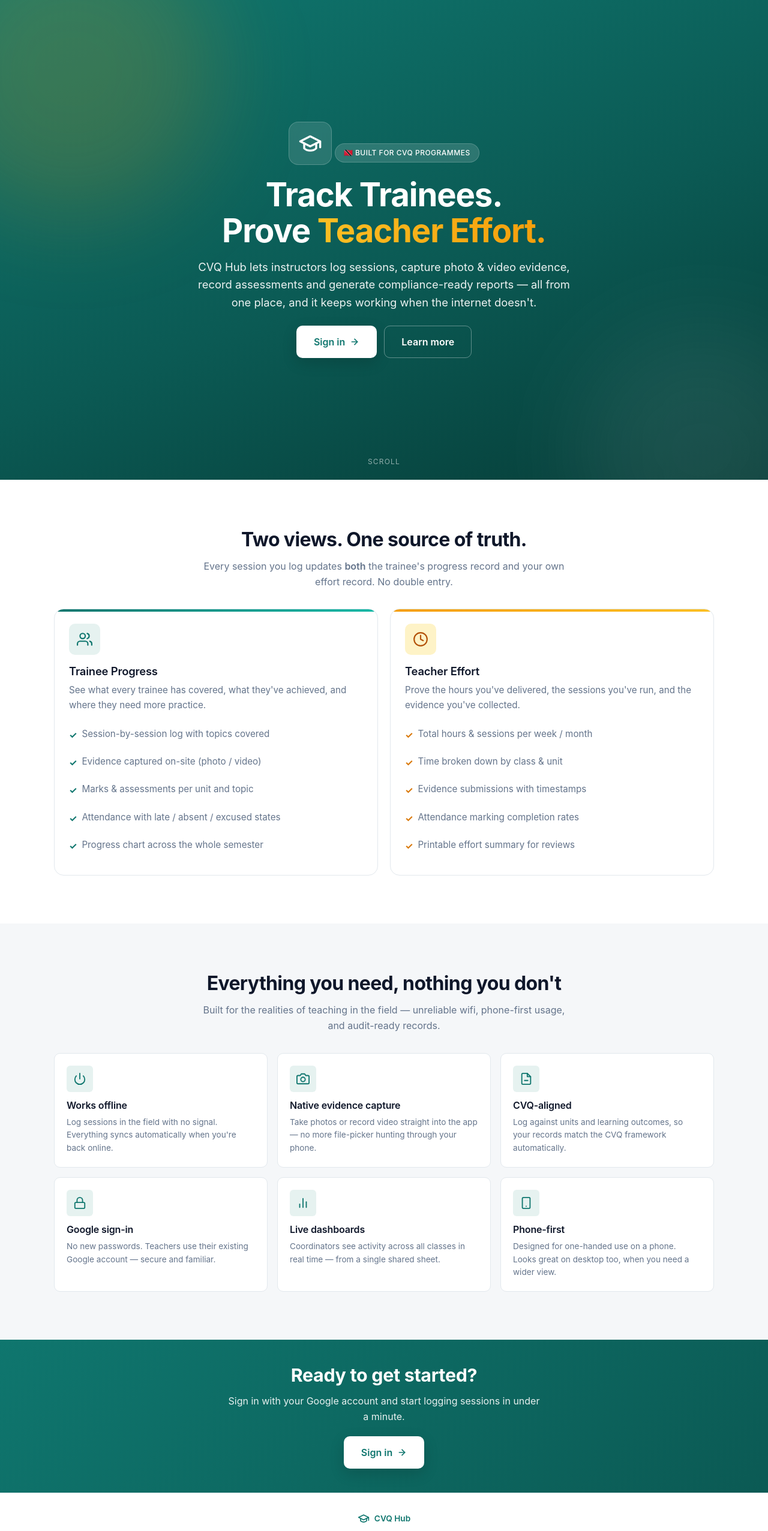
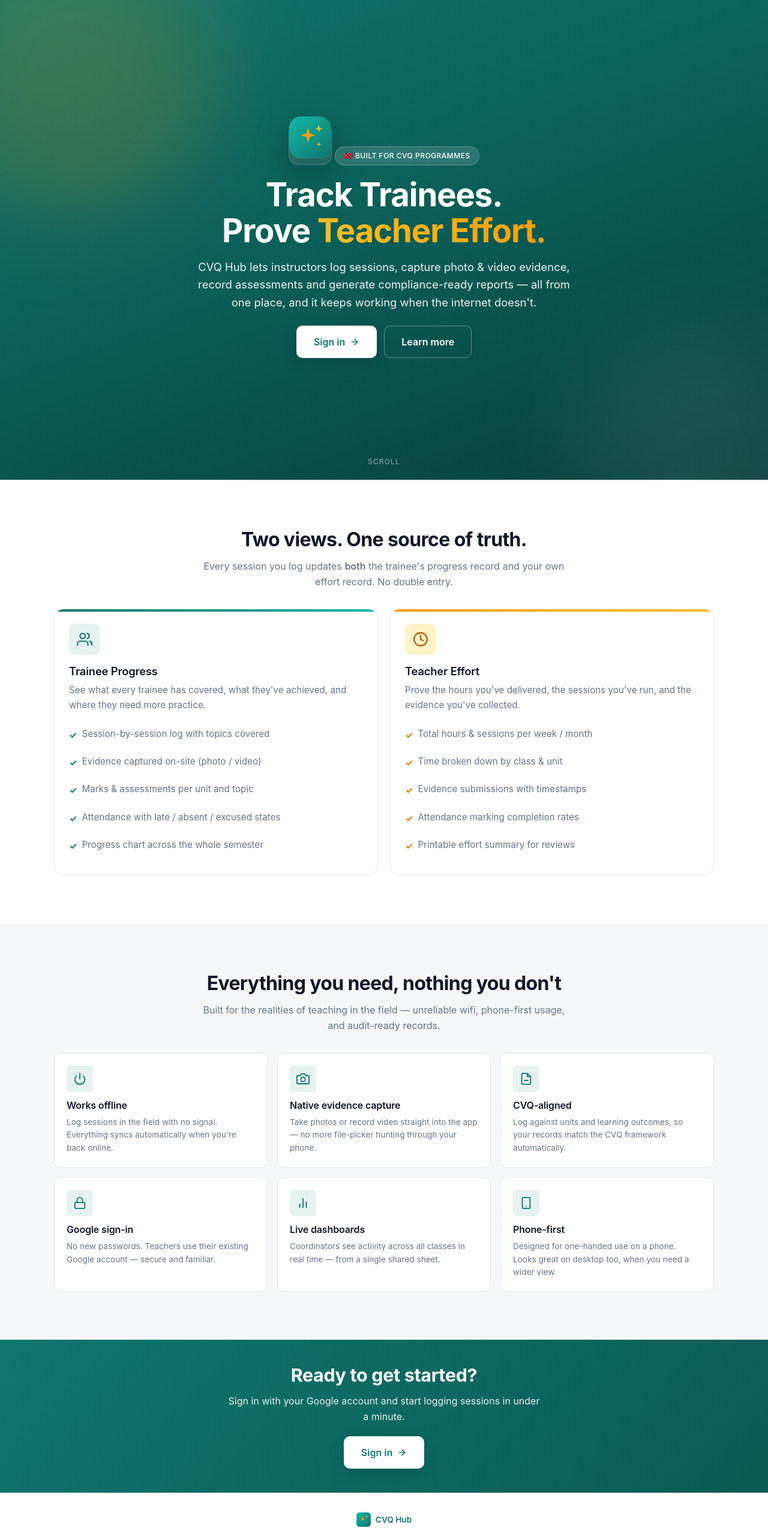
Before and after one commit to Jehuti-ms/cvq-hub, a website: page landing.html in a window 1280 px wide. Shown: the top 2553 px of the page at 60% size. Drawn offline with Linux system fonts and the light colour scheme.

Commit message:
feat: sparkles logo across all pages

```diff
--- a/landing.html
+++ b/landing.html
@@ -474,17 +474,15 @@
     <section class="hero">
       <div class="hero-inner">
         <div class="hero-logo">
-          <svg
-            viewBox="0 0 24 24"
-            fill="none"
-            stroke="currentColor"
-            stroke-width="2"
-            stroke-linecap="round"
-            stroke-linejoin="round"
-          >
-            <path d="M22 10v6M2 10l10-5 10 5-10 5z" />
-            <path d="M6 12v5c3 3 9 3 12 0v-5" />
-          </svg>
+          <div class="hero-logo" style="padding: 0; background: transparent; border: none">
+            <img
+              src="icons/icon-192x192.png"
+              alt="CVQ Hub"
+              width="96"
+              height="96"
+              style="border-radius: 20px; box-shadow: 0 20px 60px rgba(0, 0, 0, 0.3)"
+            />
+          </div>
         </div>
 
         <span class="hero-badge">🇹🇹 Built for CVQ Programmes</span>
@@ -761,17 +759,13 @@
     <!-- ============================== FOOTER ============================== -->
     <footer class="site-footer">
       <div class="brand">
-        <svg
-          viewBox="0 0 24 24"
-          fill="none"
-          stroke="currentColor"
-          stroke-width="2"
-          stroke-linecap="round"
-          stroke-linejoin="round"
-        >
-          <path d="M22 10v6M2 10l10-5 10 5-10 5z" />
-          <path d="M6 12v5c3 3 9 3 12 0v-5" />
-        </svg>
+        <img
+          src="icons/icon-192x192.png"
+          alt=""
+          width="24"
+          height="24"
+          style="border-radius: 4px"
+        />
         <span>CVQ Hub</span>
       </div>
       <div>Offline-first trainee &amp; teacher effort tracker</div>
```
Also changed, not shown: admin.html (+5 -11 lines), auth.html (+9 -11 lines), index.html (+5 -11 lines).
